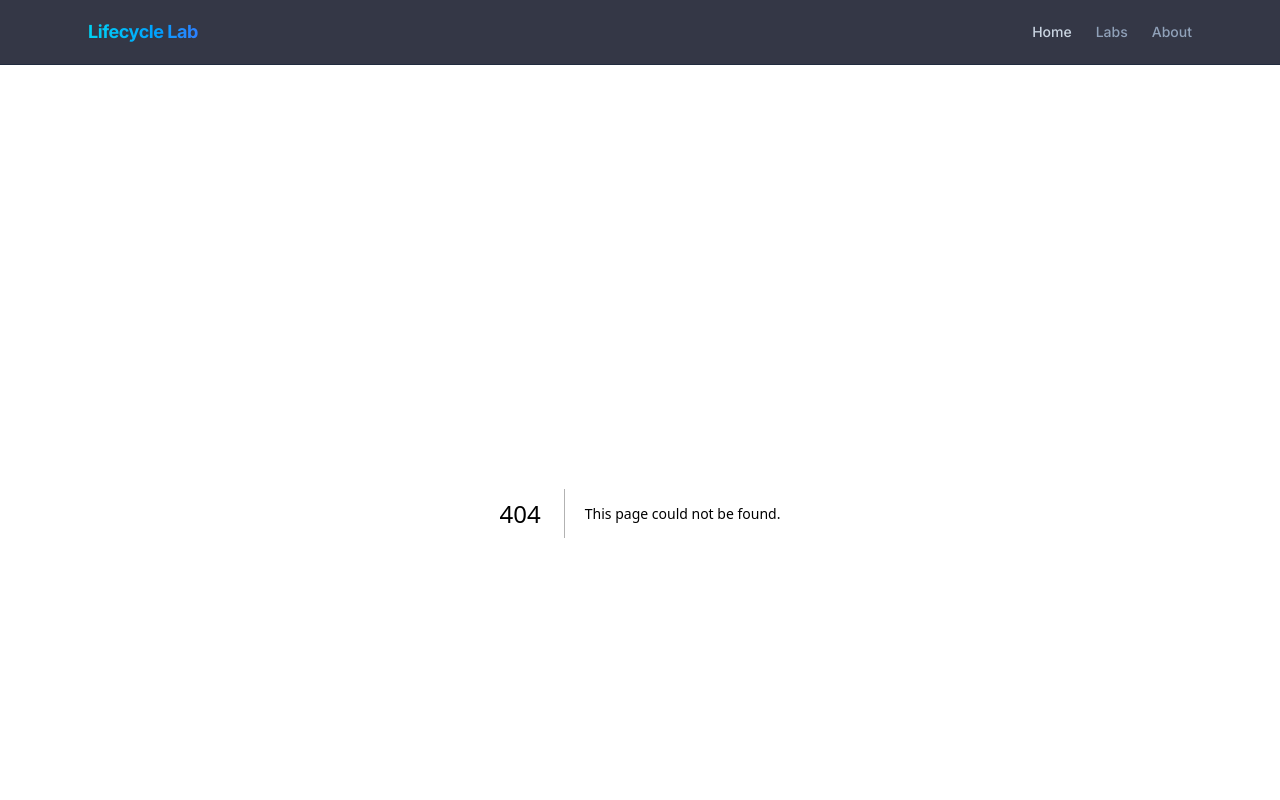
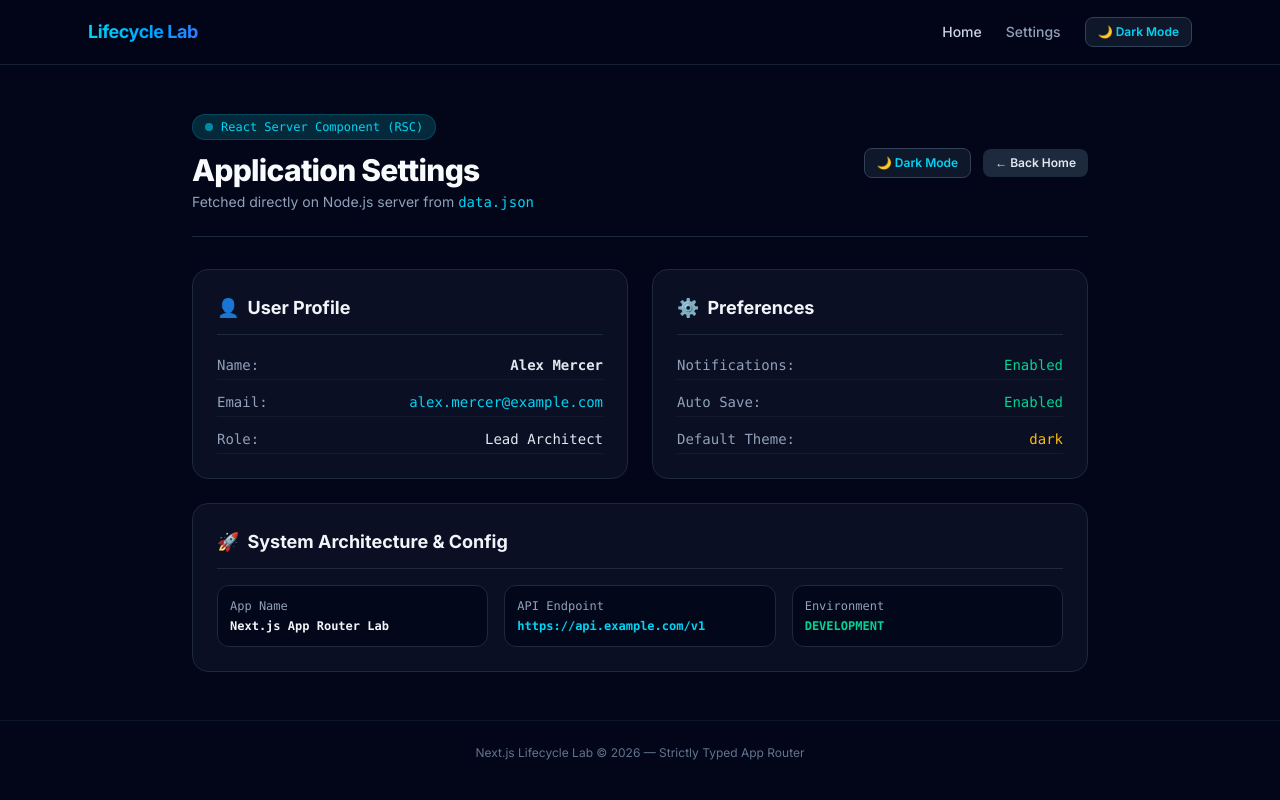
Before and after one commit to ProgrammerZain/nextjs-ui-patterns, a Next.js app: page /settings in a window 1280 px wide. Before the commit this address had no page. Shown: the top 800 px of the page. Built offline with nearby package versions, Linux system fonts and the light colour scheme.

Commit message:
feat: inject client context providers around server components

```diff
--- a/app/layout.tsx
+++ b/app/layout.tsx
@@ -2,6 +2,7 @@ import type { Metadata } from "next";
 import { Inter } from "next/font/google";
 import Link from "next/link";
 import "./globals.css";
+import { ThemeProvider, ThemeToggle } from "@/components/ThemeProvider";
 
 const inter = Inter({ subsets: ["latin"] });
 
@@ -17,7 +18,8 @@ export default function RootLayout({
 }>) {
   return (
     <html lang="en" className="h-full">
-      <body className={`${inter.className} min-h-full flex flex-col bg-slate-950 text-slate-100 antialiased`}>
+      <body className={`${inter.className} min-h-full flex flex-col antialiased`}>
+        <ThemeProvider>
           <header className="border-b border-slate-800/80 bg-slate-950/80 backdrop-blur sticky top-0 z-50">
             <div className="max-w-6xl mx-auto px-6 h-16 flex items-center justify-between">
               <Link
@@ -34,17 +36,12 @@ export default function RootLayout({
                   Home
                 </Link>
                 <Link
-                href="/labs"
+                  href="/settings"
                   className="text-slate-400 hover:text-cyan-400 transition-colors"
                 >
-                Labs
+                  Settings
                 </Link>
-              <Link
-                href="/about"
-                className="text-slate-400 hover:text-cyan-400 transition-colors"
-              >
-                About
-              </Link>
+                <ThemeToggle />
               </nav>
             </div>
           </header>
@@ -54,6 +51,7 @@ export default function RootLayout({
           <footer className="border-t border-slate-900 py-6 text-center text-xs text-slate-500">
             Next.js Lifecycle Lab &copy; {new Date().getFullYear()} &mdash; Strictly Typed App Router
           </footer>
+        </ThemeProvider>
       </body>
     </html>
   );
--- /dev/null
+++ b/app/settings/page.tsx
@@ -0,0 +1,135 @@
+import fs from "fs/promises";
+import path from "path";
+import Link from "next/link";
+import { ThemeToggle } from "@/components/ThemeProvider";
+
+interface AppData {
+  app: {
+    name: string;
+    version: string;
+    environment: string;
+  };
+  user: {
+    name: string;
+    email: string;
+    role: string;
+    preferences: {
+      notifications: boolean;
+      autoSave: boolean;
+      defaultTheme: string;
+    };
+  };
+  settings: {
+    apiEndpoint: string;
+    timeoutMs: number;
+    maxRetries: number;
+  };
+}
+
+export default async function SettingsPage(): Promise<React.JSX.Element> {
+  // Read data.json directly from disk in this Server Component
+  const filePath = path.join(process.cwd(), "data.json");
+  const fileContent = await fs.readFile(filePath, "utf-8");
+  const data: AppData = JSON.parse(fileContent);
+
+  return (
+    <div className="max-w-4xl mx-auto space-y-8">
+      {/* Header section */}
+      <div className="flex flex-col sm:flex-row items-start sm:items-center justify-between gap-4 border-b border-slate-800 pb-6">
+        <div>
+          <div className="inline-flex items-center gap-2 px-3 py-1 rounded-full bg-cyan-950/80 border border-cyan-800/60 text-cyan-400 text-xs font-mono font-medium mb-3">
+            <span className="w-2 h-2 rounded-full bg-cyan-400 animate-pulse" />
+            <span>React Server Component (RSC)</span>
+          </div>
+          <h1 className="text-3xl font-extrabold tracking-tight text-slate-50">
+            Application Settings
+          </h1>
+          <p className="text-sm text-slate-400 mt-1">
+            Fetched directly on Node.js server from <code className="text-cyan-400 font-mono">data.json</code>
+          </p>
+        </div>
+
+        {/* Client Theme Toggle rendered inside RSC */}
+        <div className="flex items-center gap-3">
+          <ThemeToggle />
+          <Link
+            href="/"
+            className="px-3 py-1.5 rounded-lg text-xs font-semibold bg-slate-800 text-slate-200 hover:bg-slate-700 transition-colors"
+          >
+            &larr; Back Home
+          </Link>
+        </div>
+      </div>
+
+      {/* Grid of Settings Cards */}
+      <div className="grid grid-cols-1 md:grid-cols-2 gap-6">
+        {/* User Profile Card */}
+        <div className="p-6 rounded-2xl bg-slate-900/60 border border-slate-800 space-y-4">
+          <h2 className="text-lg font-bold text-slate-100 flex items-center gap-2 border-b border-slate-800 pb-3">
+            <span className="text-cyan-400">👤</span> User Profile
+          </h2>
+          <div className="space-y-2 text-sm font-mono">
+            <div className="flex justify-between py-1 border-b border-slate-800/50">
+              <span className="text-slate-400">Name:</span>
+              <span className="text-slate-200 font-semibold">{data.user.name}</span>
+            </div>
+            <div className="flex justify-between py-1 border-b border-slate-800/50">
+              <span className="text-slate-400">Email:</span>
+              <span className="text-cyan-400">{data.user.email}</span>
+            </div>
+            <div className="flex justify-between py-1 border-b border-slate-800/50">
+              <span className="text-slate-400">Role:</span>
+              <span className="text-slate-200">{data.user.role}</span>
+            </div>
+          </div>
+        </div>
+
+        {/* User Preferences Card */}
+        <div className="p-6 rounded-2xl bg-slate-900/60 border border-slate-800 space-y-4">
+          <h2 className="text-lg font-bold text-slate-100 flex items-center gap-2 border-b border-slate-800 pb-3">
+            <span className="text-cyan-400">⚙️</span> Preferences
+          </h2>
+          <div className="space-y-2 text-sm font-mono">
+            <div className="flex justify-between py-1 border-b border-slate-800/50">
+              <span className="text-slate-400">Notifications:</span>
+              <span className={data.user.preferences.notifications ? "text-emerald-400" : "text-rose-400"}>
+                {data.user.preferences.notifications ? "Enabled" : "Disabled"}
+              </span>
+            </div>
+            <div className="flex justify-between py-1 border-b border-slate-800/50">
+              <span className="text-slate-400">Auto Save:</span>
+              <span className={data.user.preferences.autoSave ? "text-emerald-400" : "text-rose-400"}>
+                {data.user.preferences.autoSave ? "Enabled" : "Disabled"}
+              </span>
+            </div>
+            <div className="flex justify-between py-1 border-b border-slate-800/50">
+              <span className="text-slate-400">Default Theme:</span>
+              <span className="text-amber-400">{data.user.preferences.defaultTheme}</span>
+            </div>
+          </div>
+        </div>
+
+        {/* App System Info */}
+        <div className="p-6 rounded-2xl bg-slate-900/60 border border-slate-800 space-y-4 md:col-span-2">
+          <h2 className="text-lg font-bold text-slate-100 flex items-center gap-2 border-b border-slate-800 pb-3">
+            <span className="text-cyan-400">🚀</span> System Architecture &amp; Config
+          </h2>
+          <div className="grid grid-cols-1 sm:grid-cols-3 gap-4 text-xs font-mono">
+            <div className="p-3 bg-slate-950/80 rounded-xl border border-slate-800">
+              <div className="text-slate-400">App Name</div>
+              <div className="text-slate-100 font-bold mt-1">{data.app.name}</div>
+            </div>
+            <div className="p-3 bg-slate-950/80 rounded-xl border border-slate-800">
+              <div className="text-slate-400">API Endpoint</div>
+              <div className="text-cyan-400 font-bold mt-1 truncate">{data.settings.apiEndpoint}</div>
+            </div>
+            <div className="p-3 bg-slate-950/80 rounded-xl border border-slate-800">
+              <div className="text-slate-400">Environment</div>
+              <div className="text-emerald-400 font-bold mt-1 uppercase">{data.app.environment}</div>
+            </div>
+          </div>
+        </div>
+      </div>
+    </div>
+  );
+}
--- /dev/null
+++ b/components/ThemeProvider.tsx
@@ -0,0 +1,79 @@
+"use client";
+
+import { createContext, useContext, useState, useEffect, ReactNode } from "react";
+
+type Theme = "dark" | "light";
+
+interface ThemeContextType {
+  theme: Theme;
+  toggleTheme: () => void;
+  setTheme: (theme: Theme) => void;
+}
+
+const ThemeContext = createContext<ThemeContextType | undefined>(undefined);
+
+export function ThemeProvider({ children }: { children: ReactNode }): React.JSX.Element {
+  const [theme, setThemeState] = useState<Theme>("dark");
+  const [mounted, setMounted] = useState<boolean>(false);
+
+  useEffect(() => {
+    setMounted(true);
+    const savedTheme = localStorage.getItem("app-theme") as Theme | null;
+    if (savedTheme && (savedTheme === "dark" || savedTheme === "light")) {
+      setThemeState(savedTheme);
+    }
+  }, []);
+
+  const setTheme = (newTheme: Theme) => {
+    setThemeState(newTheme);
+    if (typeof window !== "undefined") {
+      localStorage.setItem("app-theme", newTheme);
+    }
+  };
+
+  const toggleTheme = () => {
+    const nextTheme = theme === "dark" ? "light" : "dark";
+    setTheme(nextTheme);
+  };
+
+  return (
+    <ThemeContext.Provider value={{ theme, toggleTheme, setTheme }}>
+      <div
+        data-theme={theme}
+        className={
+          theme === "light"
+            ? "light-theme bg-slate-100 text-slate-900 transition-colors duration-300 min-h-full"
+            : "dark-theme bg-slate-950 text-slate-100 transition-colors duration-300 min-h-full"
+        }
+      >
+        {children}
+      </div>
+    </ThemeContext.Provider>
+  );
+}
+
+export function useTheme(): ThemeContextType {
+  const context = useContext(ThemeContext);
+  if (!context) {
+    throw new Error("useTheme must be used within a <ThemeProvider>");
+  }
+  return context;
+}
+
+export function ThemeToggle(): React.JSX.Element {
+  const { theme, toggleTheme } = useTheme();
+
+  return (
+    <button
+      onClick={toggleTheme}
+      className={`px-3 py-1.5 rounded-lg text-xs font-semibold border transition-all flex items-center gap-2 ${
+        theme === "dark"
+          ? "bg-slate-900 border-slate-700 text-cyan-400 hover:border-cyan-500/50"
+          : "bg-amber-100 border-amber-300 text-amber-900 hover:border-amber-400"
+      }`}
+      aria-label="Toggle Theme"
+    >
+      <span>{theme === "dark" ? "🌙 Dark Mode" : "☀️ Light Mode"}</span>
+    </button>
+  );
+}
--- /dev/null
+++ b/data.json
@@ -0,0 +1,22 @@
+{
+  "app": {
+    "name": "Next.js App Router Lab",
+    "version": "1.0.0",
+    "environment": "development"
+  },
+  "user": {
+    "name": "Alex Mercer",
+    "email": "alex.mercer@example.com",
+    "role": "Lead Architect",
+    "preferences": {
+      "notifications": true,
+      "autoSave": true,
+      "defaultTheme": "dark"
+    }
+  },
+  "settings": {
+    "apiEndpoint": "https://api.example.com/v1",
+    "timeoutMs": 5000,
+    "maxRetries": 3
+  }
+}
```
Lines whose indentation alone changed are shown as unchanged.
